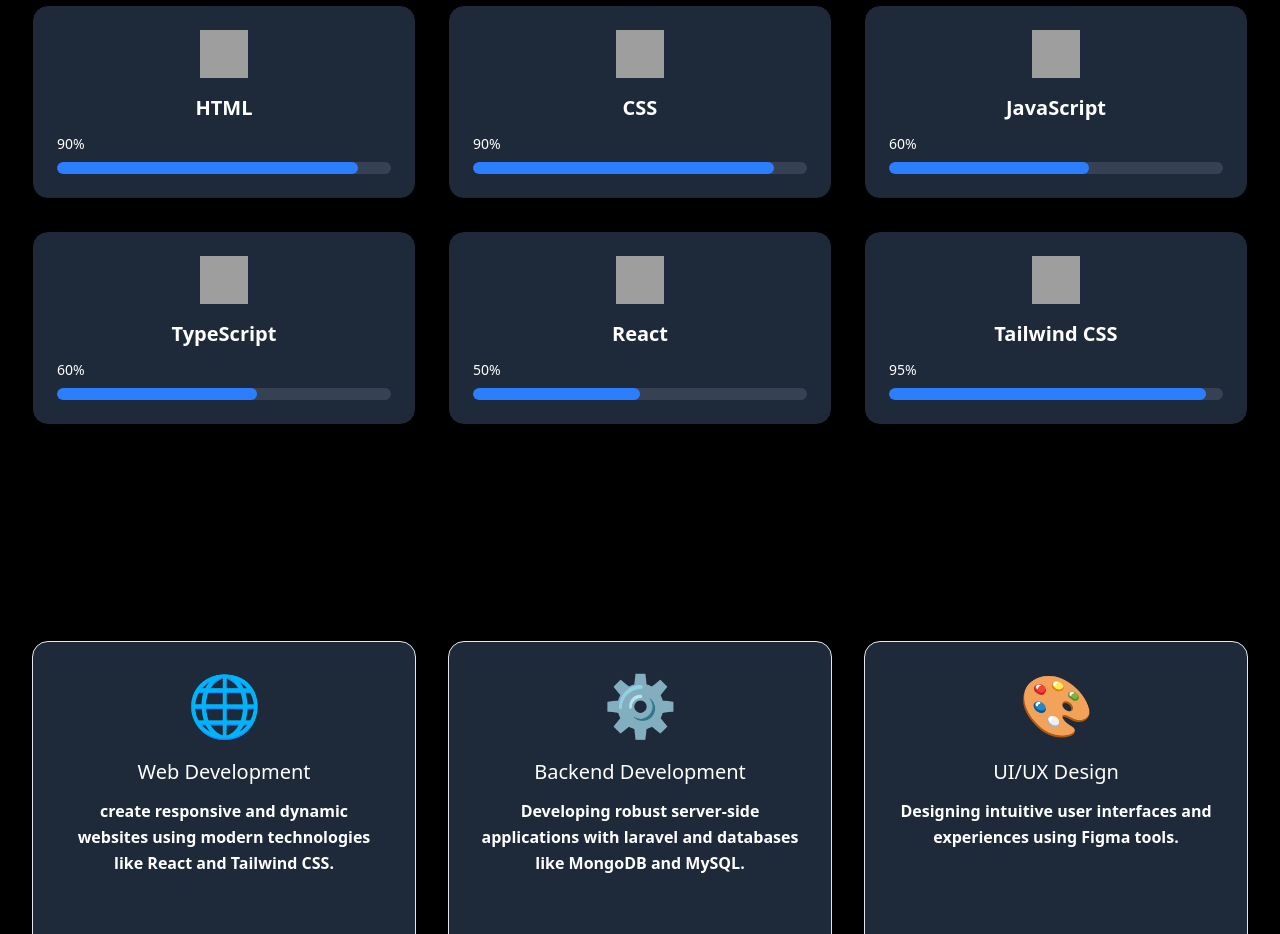
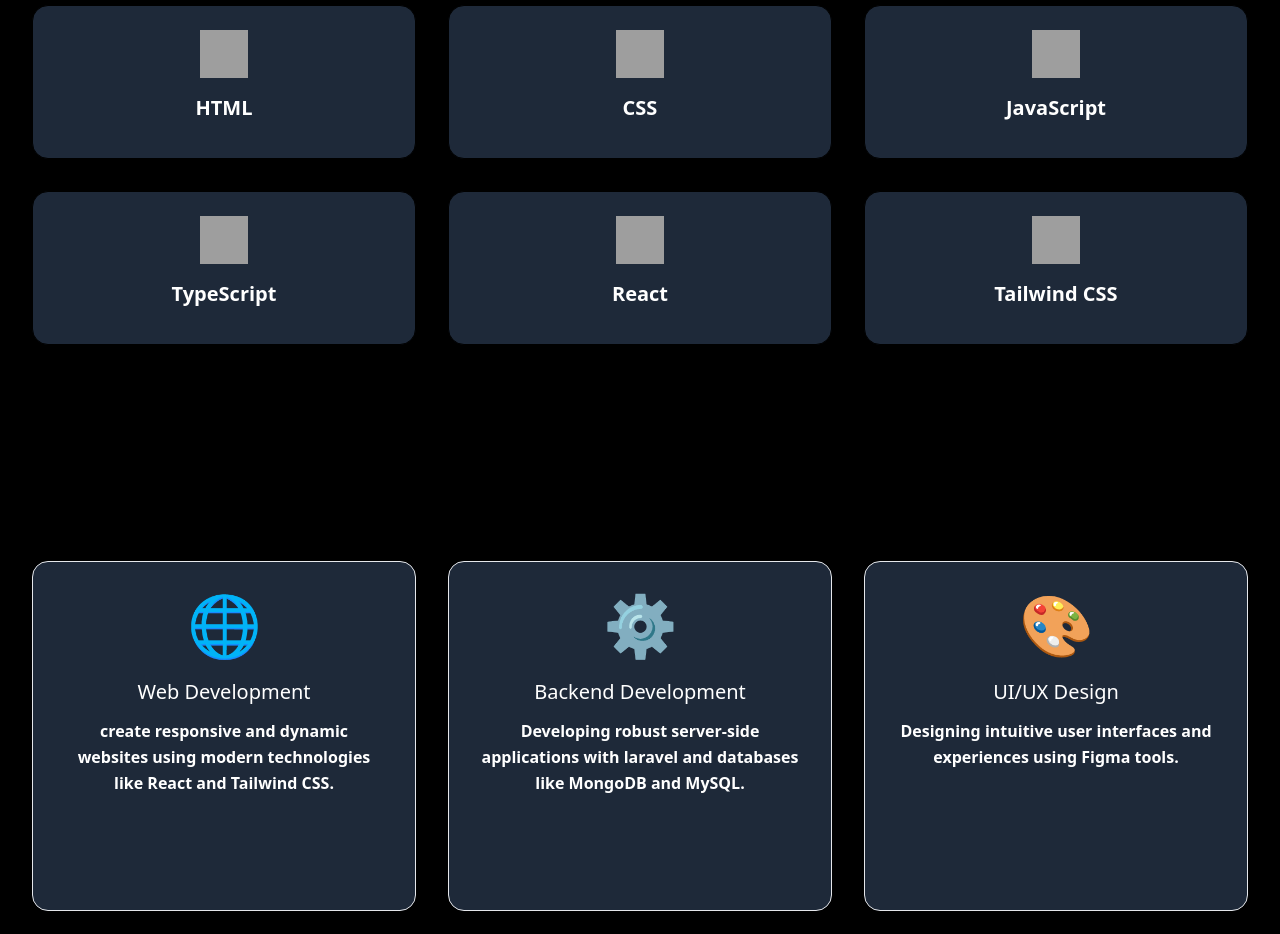
Before and after one commit to Abdulhalimg2002/Protfilo, a React (Vite) app: page / in a window 1280 px wide. Shown: the part 1900-2834 px from the top of the page. Built offline with nearby package versions, Linux system fonts and the light colour scheme; grey boxes are pictures that could not be loaded.

Commit message:
make some chage

```diff
--- a/src/components/Skills/index.tsx
+++ b/src/components/Skills/index.tsx
@@ -74,18 +74,7 @@ const index = () => {
             </Title>
 
             {/* Progress Bar */}
-            <div className="relative">
-              <div className="flex justify-between text-xs sm:text-sm text-white mb-1 sm:mb-2">
 
-                <span>{skill.level}%</span>
-              </div>
-              <div className="w-full bg-gray-700 rounded-full h-2 sm:h-3 overflow-hidden">
-                <div
-                  className="bg-blue-500 h-2 sm:h-3 rounded-full transition-all duration-1000 ease-out"
-                  style={{ width: `${skill.level}%` }}
-                ></div>
-              </div>
-            </div>
 
             {/* Decorative Elements */}
 
--- a/src/data/index.ts
+++ b/src/data/index.ts
@@ -92,42 +92,41 @@ export const Skills:Skill[]=[
     {
         id:"HTML",
         name:"HTML",
-        level:90,
         category:"Frontend",
         icon:"https://cdn.jsdelivr.net/gh/devicons/devicon/icons/html5/html5-original.svg"
     },
     {
         id:"CSS",
         name:"CSS",
-        level:90,
+
         category:"Frontend",
         icon:"https://cdn.jsdelivr.net/gh/devicons/devicon/icons/css3/css3-original.svg"
     },
     {
         id:"JavaScript",
         name:"JavaScript",
-        level:60,
+
         category:"Frontend",
         icon:"https://cdn.jsdelivr.net/gh/devicons/devicon/icons/javascript/javascript-original.svg"
     },
     {
         id:"TypeScript",
         name:"TypeScript",
-        level:60,
+
         category:"Frontend",
         icon:"https://cdn.jsdelivr.net/gh/devicons/devicon/icons/typescript/typescript-original.svg"
     },
     {
         id:"React",
         name:"React",
-        level:50,
+
         category:"Frontend",
         icon:"https://cdn.jsdelivr.net/gh/devicons/devicon/icons/react/react-original.svg"
     },
     {
         id:"Tailwind CSS",
         name:"Tailwind CSS",
-        level:95,
+
         category:"Frontend",
         icon:"https://cdn.jsdelivr.net/gh/devicons/devicon/icons/tailwindcss/tailwindcss-original.svg"
     },
@@ -136,48 +135,48 @@ export const Skills:Skill[]=[
     {
         id:"MongoDB",
         name:"MongoDB",
-        level:65,
+
         category:"Backend",
         icon:"https://cdn.jsdelivr.net/gh/devicons/devicon/icons/mongodb/mongodb-original.svg"
     },
     {
         id:"Git",
         name:"Git",
-        level:70,
+
         category:"Tools",
         icon:"https://cdn.jsdelivr.net/gh/devicons/devicon/icons/git/git-original.svg"
     },
        { id:"Github",
         name:"Github",
-        level:70,
+
         category:"Tools",
         icon:"https://cdn.jsdelivr.net/gh/devicons/devicon/icons/github/github-original.svg"
     },
     {
         id:"Figma",
         name:"Figma",
-        level:60,
+
         category:"Design",
         icon:"https://cdn.jsdelivr.net/gh/devicons/devicon/icons/figma/figma-original.svg"
     },
     {
         id:"PHP",
         name:"PHP",
-        level:60,
+
         category:"Backend",
         icon:"https://cdn.jsdelivr.net/gh/devicons/devicon/icons/php/php-original.svg"
     },
     {
         id:"Laravel",
         name:"Laravel",
-        level:70,
+
         category:"Backend",
         icon:"https://cdn.jsdelivr.net/gh/devicons/devicon/icons/laravel/laravel-original.svg"
     },
     {
         id:"MySQL",
         name:"MySQL",
-        level:60,
+
         category:"Backend",
         icon:"https://cdn.jsdelivr.net/gh/devicons/devicon/icons/mysql/mysql-original.svg"
     }
--- a/src/interfaces/index.ts
+++ b/src/interfaces/index.ts
@@ -20,7 +20,7 @@ icon:string;
 export interface Skill{
 id:string;
 name:string;
-level:number;
+
 category?:string;
 icon?:string;
 }
```
